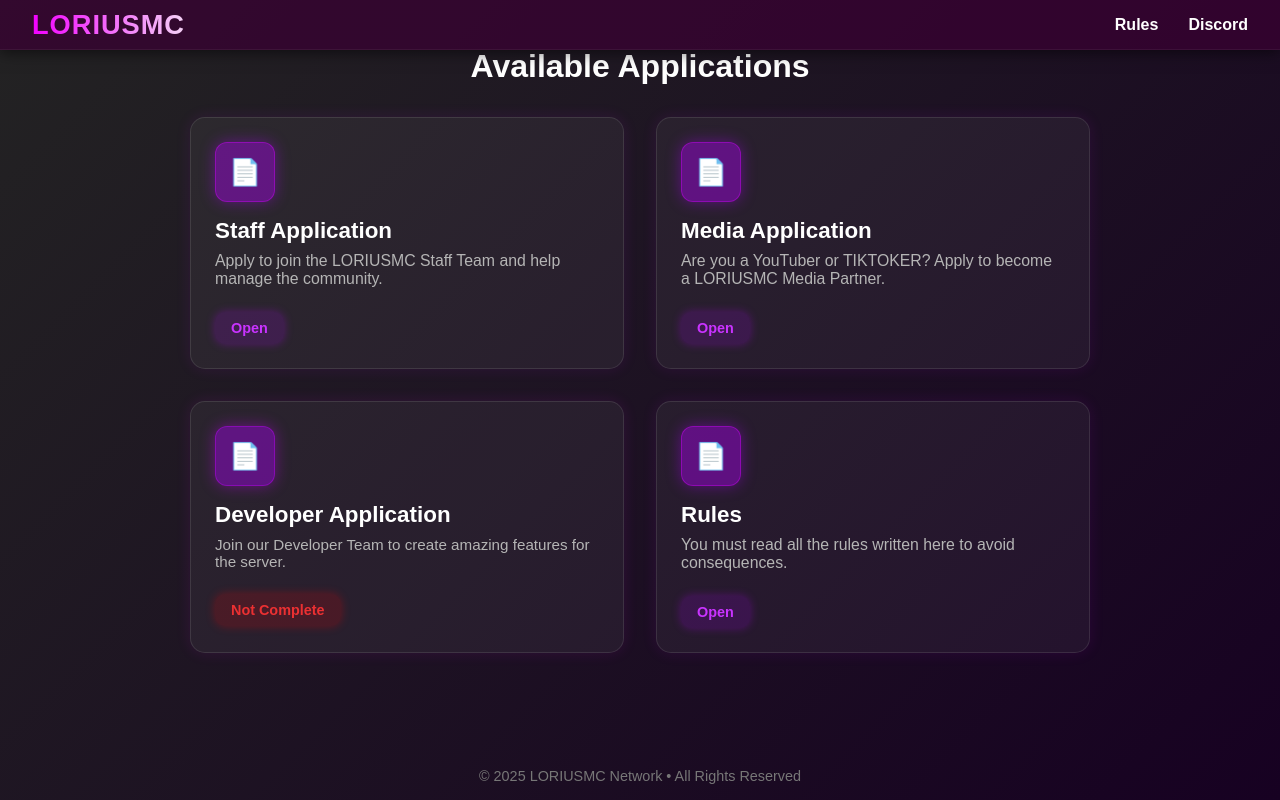
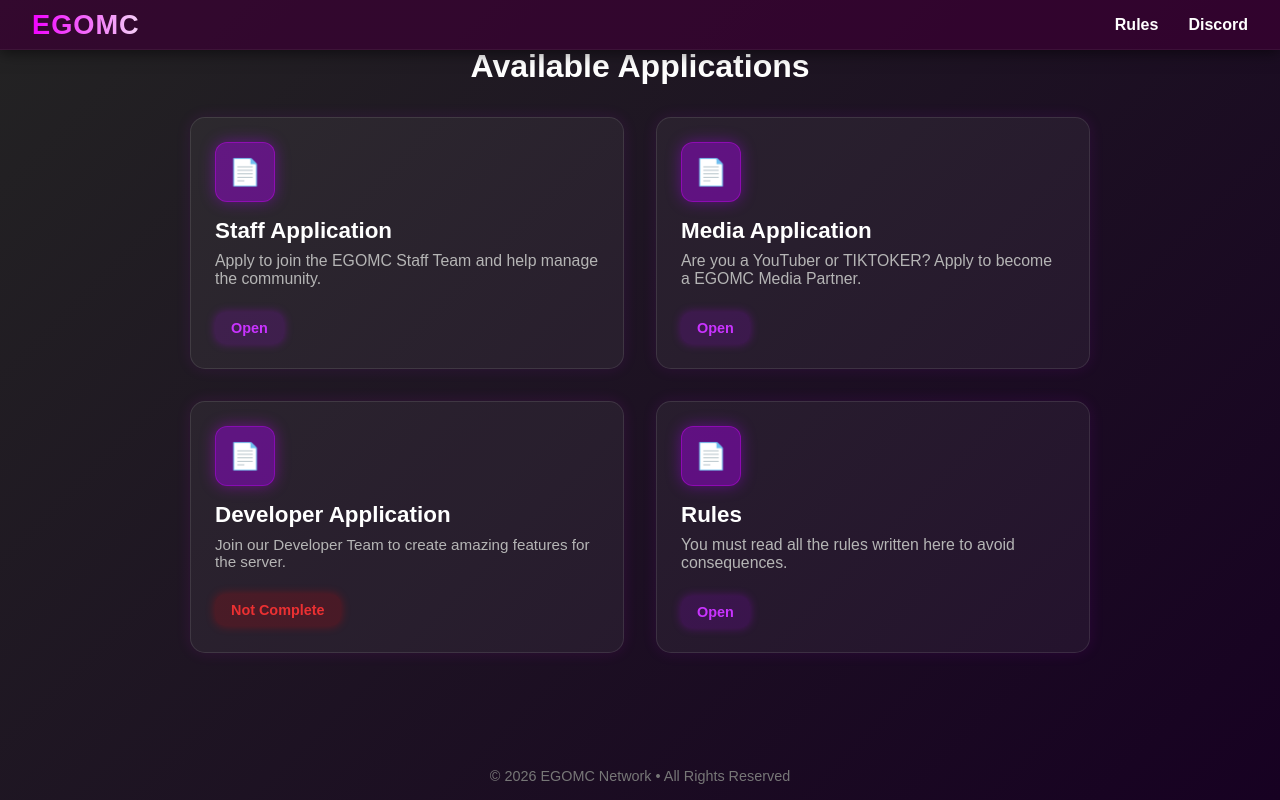
Before and after one commit to LoRsYT2/LORIUSMCApply, a website: page index.html in a window 1280 px wide. Drawn offline with Linux system fonts and the light colour scheme.

Commit message:
Update index.html

```diff
--- a/index.html
+++ b/index.html
@@ -3,12 +3,12 @@
 <head>
   <meta charset="UTF-8">
   <meta name="viewport" content="width=device-width, initial-scale=1.0">
-  <title>LORIUSMC - Applications</title>
+  <title>EGOMC - Applications</title>
   <link rel="stylesheet" href="style.css">
 </head>
 <body>
   <header>
-    <h1>LORIUSMC</h1>
+    <h1>EGOMC</h1>
     <nav>
       <a href="./rules.html" target="_blank">Rules</a>
       <a href="https://discord.gg/fejskCxXta" target="_blank">Discord</a>
@@ -20,13 +20,13 @@
       <a href="staff.html" class="card">
         <div class="card-icon">📄</div>
         <h2>Staff Application</h2>
-        <p>Apply to join the LORIUSMC Staff Team and help manage the community.</p>
+        <p>Apply to join the EGOMC Staff Team and help manage the community.</p>
         <span class="status open">Open</span>
       </a>
       <a href="media.html" class="card">
         <div class="card-icon">📄</div>
         <h2>Media Application</h2>
-        <p>Are you a YouTuber or TIKTOKER? Apply to become a LORIUSMC Media Partner.</p>
+        <p>Are you a YouTuber or TIKTOKER? Apply to become a EGOMC Media Partner.</p>
         <span class="status open">Open</span>
       </a>
       <a class="Developer">
@@ -42,6 +42,6 @@
       </a>
     </div>
   </main>
-  <footer>© 2025 LORIUSMC Network • All Rights Reserved</footer>
+  <footer>© 2026 EGOMC Network • All Rights Reserved</footer>
 </body>
 </html>
```
